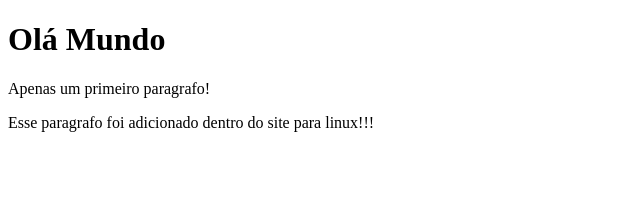
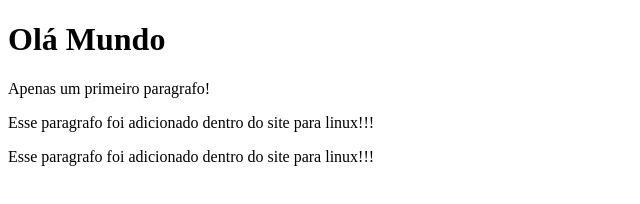
Before and after one commit to lucemifacundo/teste1, a plain HTML site: page site-teste/index.html in a window 1280 px wide. Shown: the whole page, without its empty margins (0-640 px from the left). Drawn offline with Linux system fonts and the light colour scheme.

Commit message:
Alterei exemplo site
Alteração

```diff
--- a/site-teste/index.html
+++ b/site-teste/index.html
@@ -11,5 +11,6 @@
     <h1>Olá Mundo</h1>
     <p>Apenas um primeiro paragrafo!</p>
     <p>Esse paragrafo foi adicionado dentro do site para linux!!!</p>
+    <p>Esse paragrafo foi adicionado dentro do site para linux!!!</p>
 </body>
 </html>
```
